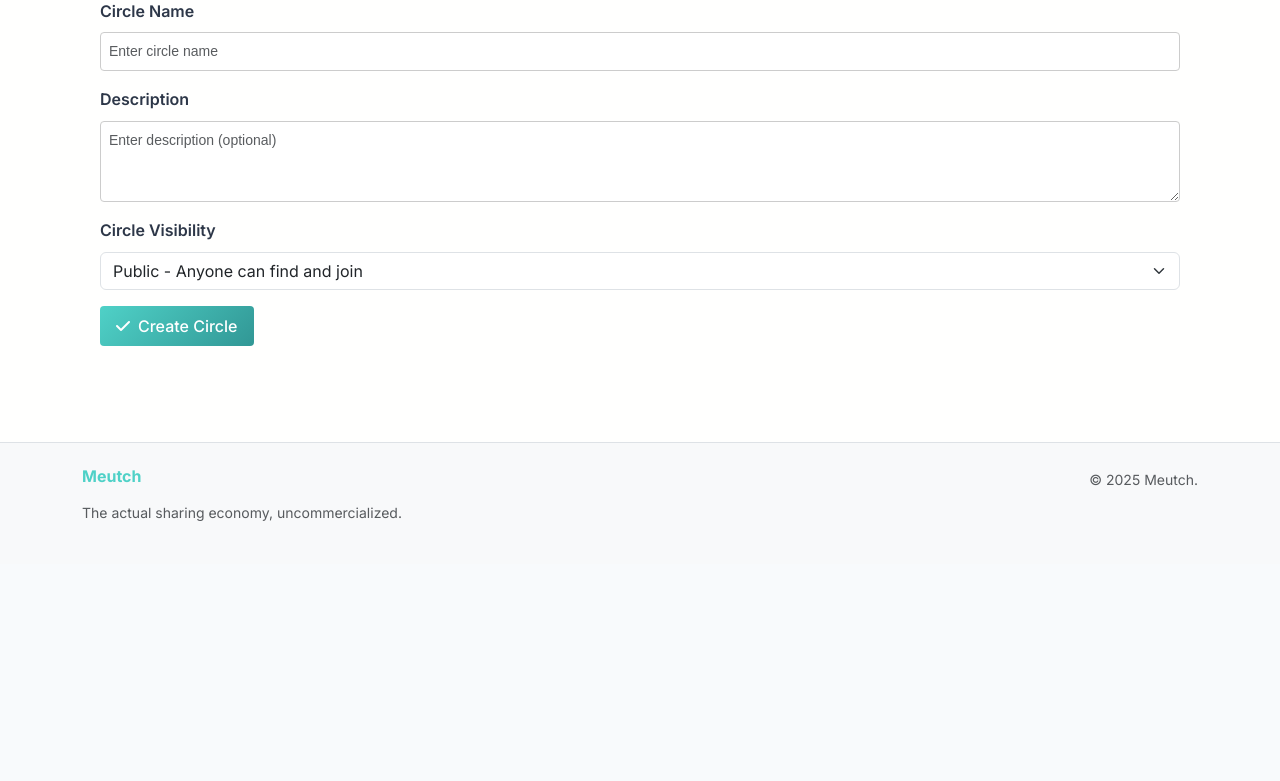
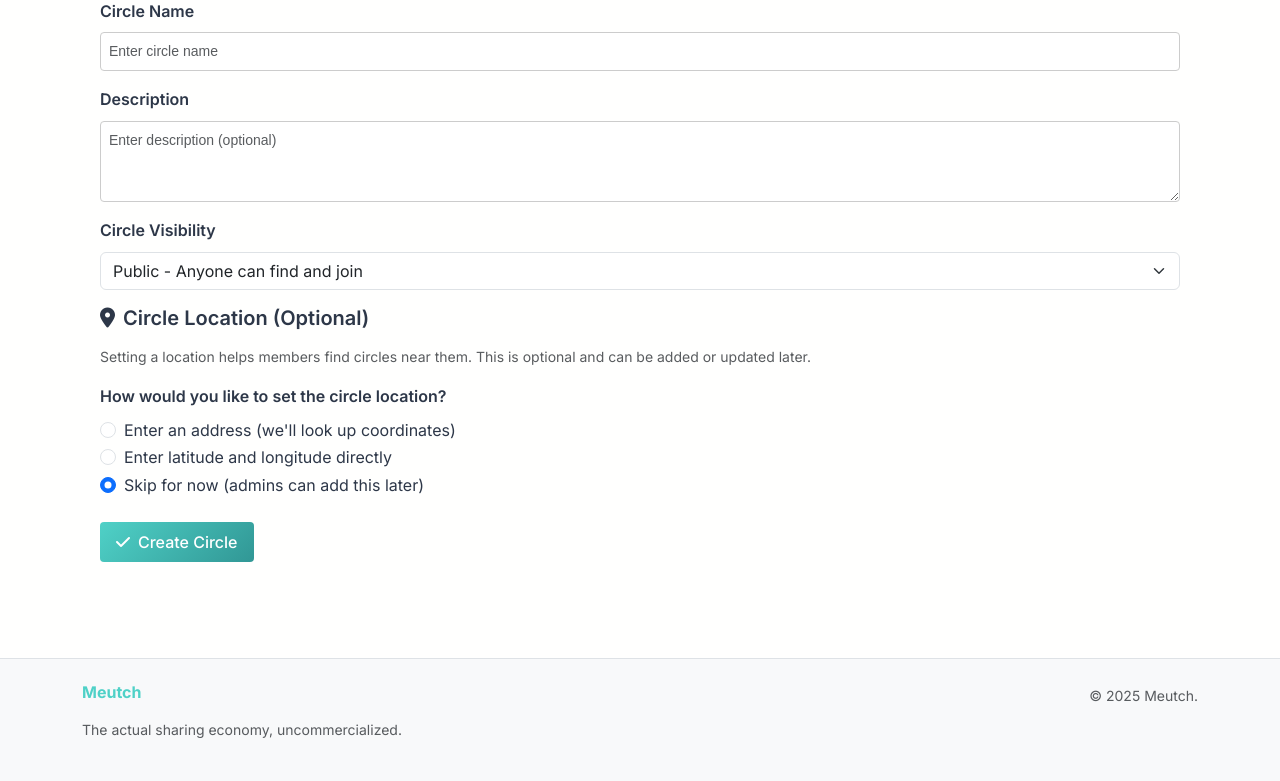
Before and after one commit to sfirke/meutch, a Flask app: page /circles/ in a window 1280 px wide, after a click on "Create Circle". Shown: the part 390-1171 px from the top of the page. Before the commit the page ends 911 px from the top, so only its background shows below. Run offline with Flask 3, Linux system fonts and the light colour scheme; the visitor is signed in with stand-in values (Sample User, id 1); data comes from the database, SQL or seed files in the repository; data that the repository does not hold is empty; some libraries are stand-ins or nearby versions.

Commit message:
be able to add location at circle creation

```diff
--- a/app/circles/routes.py
+++ b/app/circles/routes.py
@@ -108,14 +108,15 @@ def manage_circles():
 
                 # Provide appropriate feedback based on location choice
                 if circle_form.location_method.data == 'skip':
-                    flash('Circle created successfully! Admins can add a location later to help members find circles nearby.', 'success')
+                    flash('Circle created successfully! You can add a location later to help members find circles nearby.', 'success')
                 elif geocoding_failed:
                     flash('Circle created successfully, but we couldn\'t determine the location from the address provided. '
-                          'Admins can try entering coordinates directly, or update the location later.', 'warning')
+                          'You can try entering coordinates directly, or update the location later.', 'warning')
                 else:
-                    flash('Circle created successfully.', 'success')
+                    flash('Circle created successfully!', 'success')
 
-                return redirect(url_for('circles.manage_circles'))
+                # Redirect to the newly created circle's detail page
+                return redirect(url_for('circles.view_circle', circle_id=new_circle.id))
 
         elif 'search_circles' in request.form and search_form.validate_on_submit():
             # Handle Circle Search or Browse (only public and private circles, not unlisted)
--- a/app/templates/circles/circles.html
+++ b/app/templates/circles/circles.html
@@ -243,6 +243,98 @@
             {% endfor %}
         </div>
 
+        <!-- Location Section -->
+        <div class="mb-4">
+            <h5 class="mb-3"><i class="fas fa-map-marker-alt me-2"></i>Circle Location (Optional)</h5>
+            <p class="text-muted small mb-3">Setting a location helps members find circles near them. This is optional and can be added or updated later.</p>
+
+            <!-- Location Method Choice -->
+            {{ circle_form.location_method.label(class="form-label") }}
+            {% for subfield in circle_form.location_method %}
+                <div class="form-check">
+                    {{ subfield(class="form-check-input location-method-radio") }}
+                    {{ subfield.label(class="form-check-label") }}
+                </div>
+            {% endfor %}
+            {% for error in circle_form.location_method.errors %}
+                <div class="text-danger small">{{ error }}</div>
+            {% endfor %}
+        </div>
+
+        <!-- Address Fields -->
+        <div id="create-address-fields" class="mb-4" style="display: none;">
+            <h6 class="mb-3">Enter Address</h6>
+            <div class="row">
+                <div class="col-12 mb-3">
+                    {{ circle_form.street.label(class="form-label") }}
+                    {{ circle_form.street(class="form-control", placeholder="123 Main Street") }}
+                    {% for error in circle_form.street.errors %}
+                        <div class="text-danger small">{{ error }}</div>
+                    {% endfor %}
+                </div>
+            </div>
+            <div class="row">
+                <div class="col-md-6 mb-3">
+                    {{ circle_form.city.label(class="form-label") }}
+                    {{ circle_form.city(class="form-control", placeholder="Boston") }}
+                    {% for error in circle_form.city.errors %}
+                        <div class="text-danger small">{{ error }}</div>
+                    {% endfor %}
+                </div>
+                <div class="col-md-3 mb-3">
+                    {{ circle_form.state.label(class="form-label") }}
+                    {{ circle_form.state(class="form-control", placeholder="MA") }}
+                    {% for error in circle_form.state.errors %}
+                        <div class="text-danger small">{{ error }}</div>
+                    {% endfor %}
+                </div>
+                <div class="col-md-3 mb-3">
+                    {{ circle_form.zip_code.label(class="form-label") }}
+                    {{ circle_form.zip_code(class="form-control", placeholder="02101") }}
+                    {% for error in circle_form.zip_code.errors %}
+                        <div class="text-danger small">{{ error }}</div>
+                    {% endfor %}
+                </div>
+            </div>
+            <div class="row">
+                <div class="col-md-6 mb-3">
+                    {{ circle_form.country.label(class="form-label") }}
+                    {{ circle_form.country(class="form-control") }}
+                    {% for error in circle_form.country.errors %}
+                        <div class="text-danger small">{{ error }}</div>
+                    {% endfor %}
+                </div>
+            </div>
+        </div>
+
+        <!-- Coordinate Fields -->
+        <div id="create-coordinate-fields" class="mb-4" style="display: none;">
+            <h6 class="mb-3">Enter Coordinates</h6>
+            <div class="alert alert-secondary">
+                <small>
+                    <strong>Tip:</strong> Find coordinates using Google Maps (right-click → copy coordinates) or your phone's GPS.
+                </small>
+            </div>
+            <div class="row">
+                <div class="col-md-6 mb-3">
+                    {{ circle_form.latitude.label(class="form-label") }}
+                    {{ circle_form.latitude(class="form-control", step="any", placeholder="e.g., 42.3601") }}
+                    <div class="form-text">Between -90 and 90</div>
+                    {% for error in circle_form.latitude.errors %}
+                        <div class="text-danger small">{{ error }}</div>
+                    {% endfor %}
+                </div>
+                <div class="col-md-6 mb-3">
+                    {{ circle_form.longitude.label(class="form-label") }}
+                    {{ circle_form.longitude(class="form-control", step="any", placeholder="e.g., -71.0589") }}
+                    <div class="form-text">Between -180 and 180</div>
+                    {% for error in circle_form.longitude.errors %}
+                        <div class="text-danger small">{{ error }}</div>
+                    {% endfor %}
+                </div>
+            </div>
+        </div>
+
                 <!-- Submit Button -->
                 <div class="mb-3">
                     <button type="submit" class="btn btn-primary" name="create_circle"><i class="fas fa-check me-2"></i>{{ circle_form.submit.label.text }}</button>
@@ -285,6 +377,36 @@ document.addEventListener('DOMContentLoaded', function() {
             localStorage.setItem('activeCirclesTab', event.target.id);
         });
     });
+
+    // Show/hide location fields based on location method selection for circle creation
+    const locationMethodRadios = document.querySelectorAll('.location-method-radio');
+    const addressFields = document.getElementById('create-address-fields');
+    const coordinateFields = document.getElementById('create-coordinate-fields');
+
+    function toggleLocationFields() {
+        const selectedMethod = document.querySelector('.location-method-radio:checked');
+        if (selectedMethod) {
+            if (selectedMethod.value === 'address') {
+                addressFields.style.display = 'block';
+                coordinateFields.style.display = 'none';
+            } else if (selectedMethod.value === 'coordinates') {
+                addressFields.style.display = 'none';
+                coordinateFields.style.display = 'block';
+            } else {
+                // 'skip' option
+                addressFields.style.display = 'none';
+                coordinateFields.style.display = 'none';
+            }
+        }
+    }
+
+    // Initialize on page load
+    toggleLocationFields();
+
+    // Update when radio selection changes
+    locationMethodRadios.forEach(function(radio) {
+        radio.addEventListener('change', toggleLocationFields);
+    });
 });
 </script>
 {% endblock %}
```
